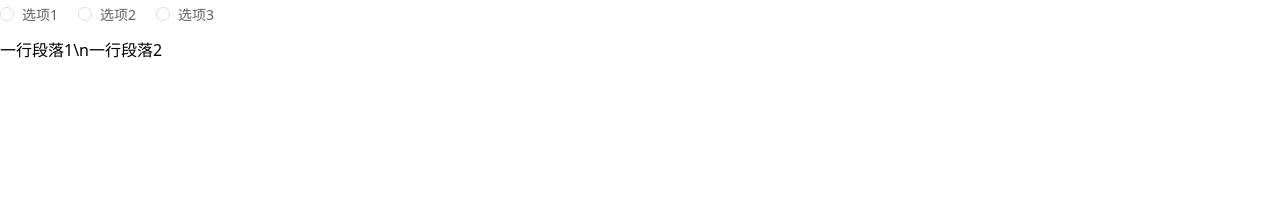
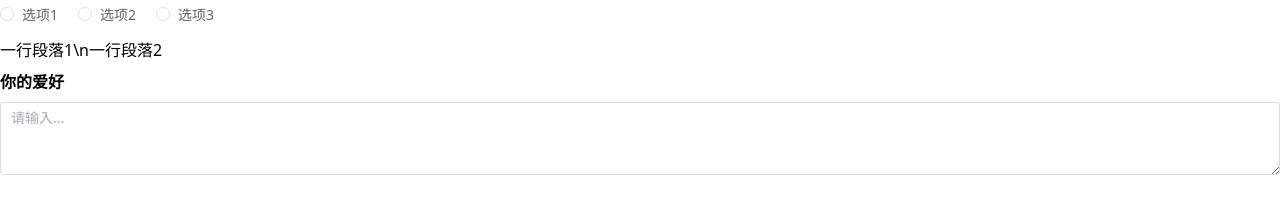
Before and after one commit to HeroCloudy/wm-voc-client, a Nuxt app: page /voc/1 in a window 1280 px wide. Shown: the part 340-554 px from the top of the page. Built offline with nearby package versions, Linux system fonts and the light colour scheme.

Commit message:
voc-textarea

```diff
--- /dev/null
+++ b/app/components/voc/textarea.vue
@@ -0,0 +1,31 @@
+<!--
+ @name: input.vue
+ @description: 多行输入框组件
+ @author: 程序员优雅哥 youyacoder
+ @time: 2025/10/19 21:53
+-->
+<template>
+  <div class="voc-textarea">
+    <div class="title">{{ title }}</div>
+    <div>
+      <el-input v-model="value" type="textarea" :rows="3" :placeholder="placeholder" />
+    </div>
+  </div>
+</template>
+
+<script setup lang="ts">
+defineProps<{
+  title?: string
+  placeholder?: string
+}>()
+
+const value = defineModel()
+</script>
+<style scoped lang="scss">
+.voc-textarea {
+  @apply my-2;
+  .title {
+    @apply my-2 text-16px font-bold;
+  }
+}
+</style>
--- a/app/pages/voc/[id].vue
+++ b/app/pages/voc/[id].vue
@@ -18,6 +18,8 @@
     <voc-radio title="单选标题" :is-vertical="false" :options="['选项1', '选项2', '选项3']" />
 
     <voc-paragraph text="一行段落1\n一行段落2" :is-center="false" />
+
+    <voc-textarea title="你的爱好" placeholder="请输入..." />
   </div>
 </template>
 
```
